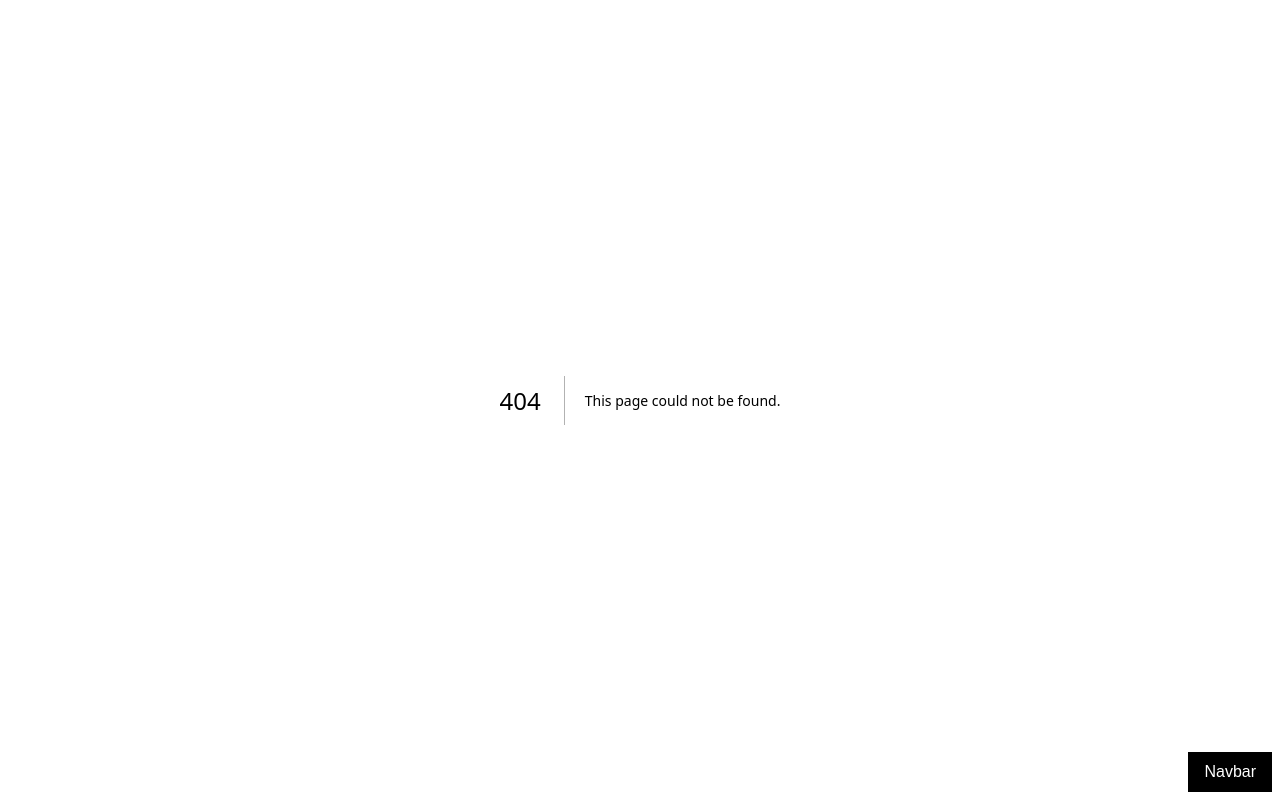
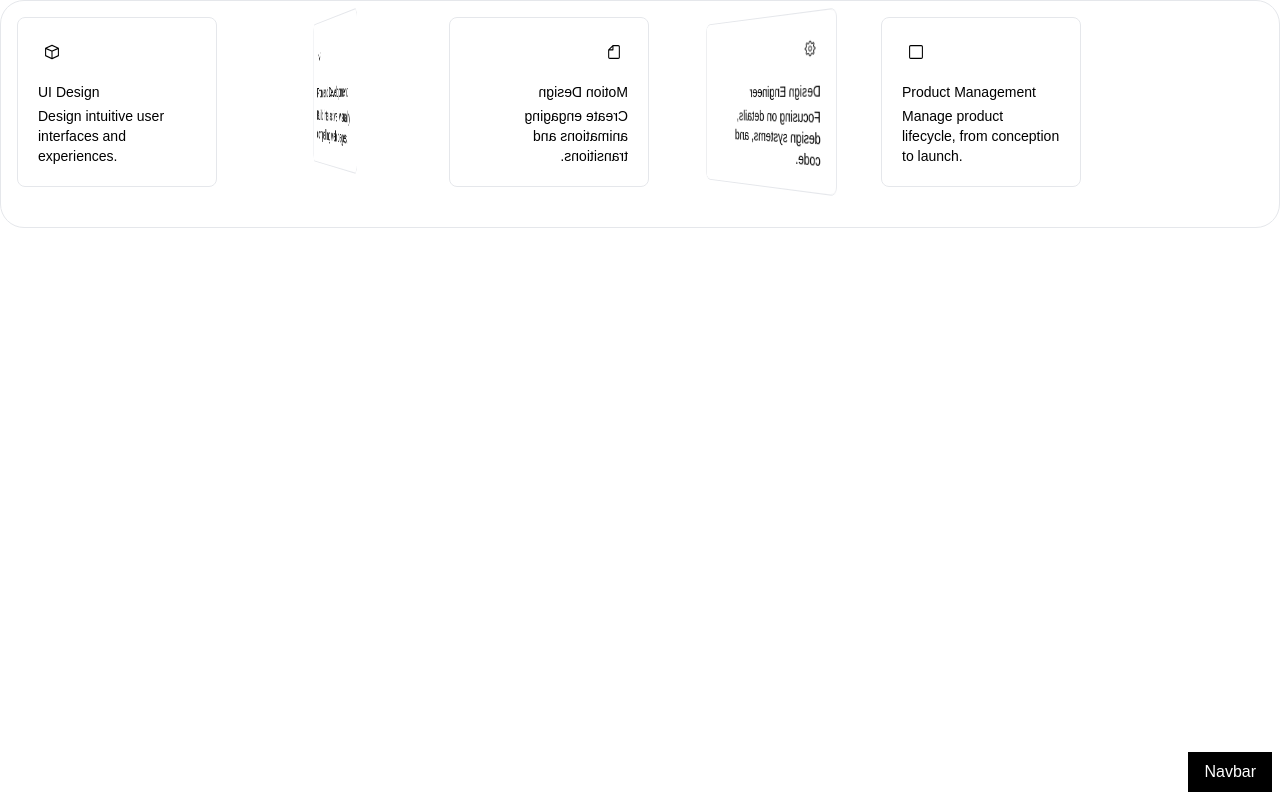
Before and after one commit to Ayusht0mar/components, a Next.js app: page /cardswipecarousel in a window 1280 px wide. Before the commit this address had no page. Built offline with nearby package versions, Linux system fonts and the light colour scheme.

Commit message:
cardswipecarousel components created

```diff
--- /dev/null
+++ b/src/app/(components)/cardswipecarousel/page.tsx
@@ -0,0 +1,165 @@
+import { PanInfo, motion, useMotionValue, useTransform } from 'framer-motion';
+import { useState } from 'react';
+import {
+  CodeIcon,
+  CubeIcon,
+  FileIcon,
+  GearIcon,
+  BoxIcon,
+} from '@radix-ui/react-icons';
+
+const ITEMS = [
+  {
+    title: 'UI Design',
+    description: 'Design intuitive user interfaces and experiences.',
+    icon: (
+      <CubeIcon className="h-4 w-4 text-primary-light-11 dark:text-primary-dark-11" />
+    ),
+    id: 1,
+  },
+  {
+    title: 'Frontend Development',
+    description: 'Build interactive, visually compelling web pages.',
+    icon: (
+      <CodeIcon className="h-4 w-4 text-primary-light-11 dark:text-primary-dark-11" />
+    ),
+    id: 2,
+  },
+  {
+    title: 'Motion Design',
+    description: 'Create engaging animations and transitions.',
+    icon: (
+      <FileIcon className="h-4 w-4 text-primary-light-11 dark:text-primary-dark-11" />
+    ),
+    id: 3,
+  },
+  {
+    title: 'Design Engineer',
+    description: 'Focusing on details, design systems, and code.',
+    icon: (
+      <GearIcon className="h-4 w-4 text-primary-light-11 dark:text-primary-dark-11" />
+    ),
+    id: 4,
+  },
+  {
+    title: 'Product Management',
+    description: 'Manage product lifecycle, from conception to launch.',
+    icon: (
+      <BoxIcon className="h-4 w-4 text-primary-light-11 dark:text-primary-dark-11" />
+    ),
+    id: 5,
+  },
+];
+
+const ITEM_WIDTH = 200;
+const DRAG_BUFFER = 50;
+const VELOCITY_THRESHOLD = 500;
+const GAP = 16;
+const CONTAINER_WIDTH = ITEM_WIDTH + GAP;
+
+const SPRING_OPTIONS = {
+  type: 'spring',
+  stiffness: 300,
+  damping: 30,
+};
+
+export default function Subtle3DCarousel() {
+  const x = useMotionValue(0);
+  const [currentIndex, setCurrentIndex] = useState(0);
+
+  const handleDragEnd = (_: any, info: PanInfo) => {
+    const offset = info.offset.x;
+    const velocity = info.velocity.x;
+
+    if (offset < -DRAG_BUFFER || velocity < -VELOCITY_THRESHOLD) {
+      setCurrentIndex((prev) => Math.min(prev + 1, ITEMS.length - 1));
+    } else if (offset > DRAG_BUFFER || velocity > VELOCITY_THRESHOLD) {
+      setCurrentIndex((prev) => Math.max(prev - 1, 0));
+    }
+  };
+
+  const leftConstraint = -((ITEM_WIDTH + GAP) * (ITEMS.length - 1));
+
+  return (
+    <div className="relative overflow-hidden rounded-[var(--outer-r)] border border-primary-light-6/40 p-[var(--p-distance)] [--outer-r:24px] [--p-distance:16px] dark:border-primary-dark-6/60">
+      <motion.div
+        className="flex"
+        drag="x"
+        dragConstraints={{
+          left: leftConstraint,
+          right: 0,
+        }}
+        style={{
+          width: ITEM_WIDTH,
+          gap: `${GAP}px`,
+          perspective: 1000,
+          perspectiveOrigin: currentIndex * ITEM_WIDTH + ITEM_WIDTH / 2,
+          x,
+        }}
+        onDragEnd={handleDragEnd}
+        animate={{ x: -(currentIndex * (ITEM_WIDTH + GAP)) }}
+        transition={SPRING_OPTIONS}
+      >
+        {ITEMS.map((item, index) => {
+          const range = [
+            (-100 * (index + 1) * CONTAINER_WIDTH) / 100,
+            (-100 * index * CONTAINER_WIDTH) / 100,
+            (-100 * (index - 1) * CONTAINER_WIDTH) / 100,
+          ];
+          const nextIndex = Math.min(index + 1, ITEMS.length - 1);
+          const prevIndex = Math.max(index - 1, 0);
+          const outputRange = [nextIndex ? 90 : 90, 0, prevIndex ? -90 : -90];
+          const rotateY = useTransform(x, range, outputRange, {
+            clamp: false,
+          });
+
+          return (
+            <motion.div
+              key={index}
+              className="relative flex shrink-0 flex-col items-start justify-between rounded-[calc(var(--outer-r)-var(--p-distance))] border border-primary-light-6/40 bg-primary-light-1 dark:border-primary-dark-6/60 dark:bg-primary-dark-1"
+              style={{
+                width: ITEM_WIDTH,
+                height: '100%',
+                rotateY: rotateY,
+              }}
+              transition={SPRING_OPTIONS}
+            >
+              <div className="mb-4 px-5 pt-5">
+                <span className="flex h-7 w-7 items-center justify-center rounded-full bg-primary-light-3 dark:bg-primary-dark-3">
+                  {item.icon}
+                </span>
+              </div>
+              <div className="px-5 pb-5">
+                <div className="mb-1 text-sm font-medium text-primary-light-12 dark:text-primary-dark-12">
+                  {item.title}
+                </div>
+                <p className="text-sm text-primary-light-11 dark:text-primary-dark-11">
+                  {item.description}
+                </p>
+              </div>
+            </motion.div>
+          );
+        })}
+      </motion.div>
+      <div className="flex w-full justify-center">
+        <div className="mt-4 flex w-[150px] justify-between px-8">
+          {ITEMS.map((_, index) => (
+            <motion.div
+              key={index}
+              className={`h-2 w-2 cursor-pointer rounded-full transition-colors duration-150  ${
+                currentIndex === index
+                  ? 'bg-primary-light-9 dark:bg-primary-dark-9'
+                  : 'bg-primary-light-9/40 dark:bg-primary-dark-9/40'
+              }`}
+              animate={{ scale: currentIndex === index ? 1.2 : 1 }}
+              onClick={() => setCurrentIndex(index)}
+              transition={{
+                duration: 0.15,
+              }}
+            />
+          ))}
+        </div>
+      </div>
+    </div>
+  );
+}
```
